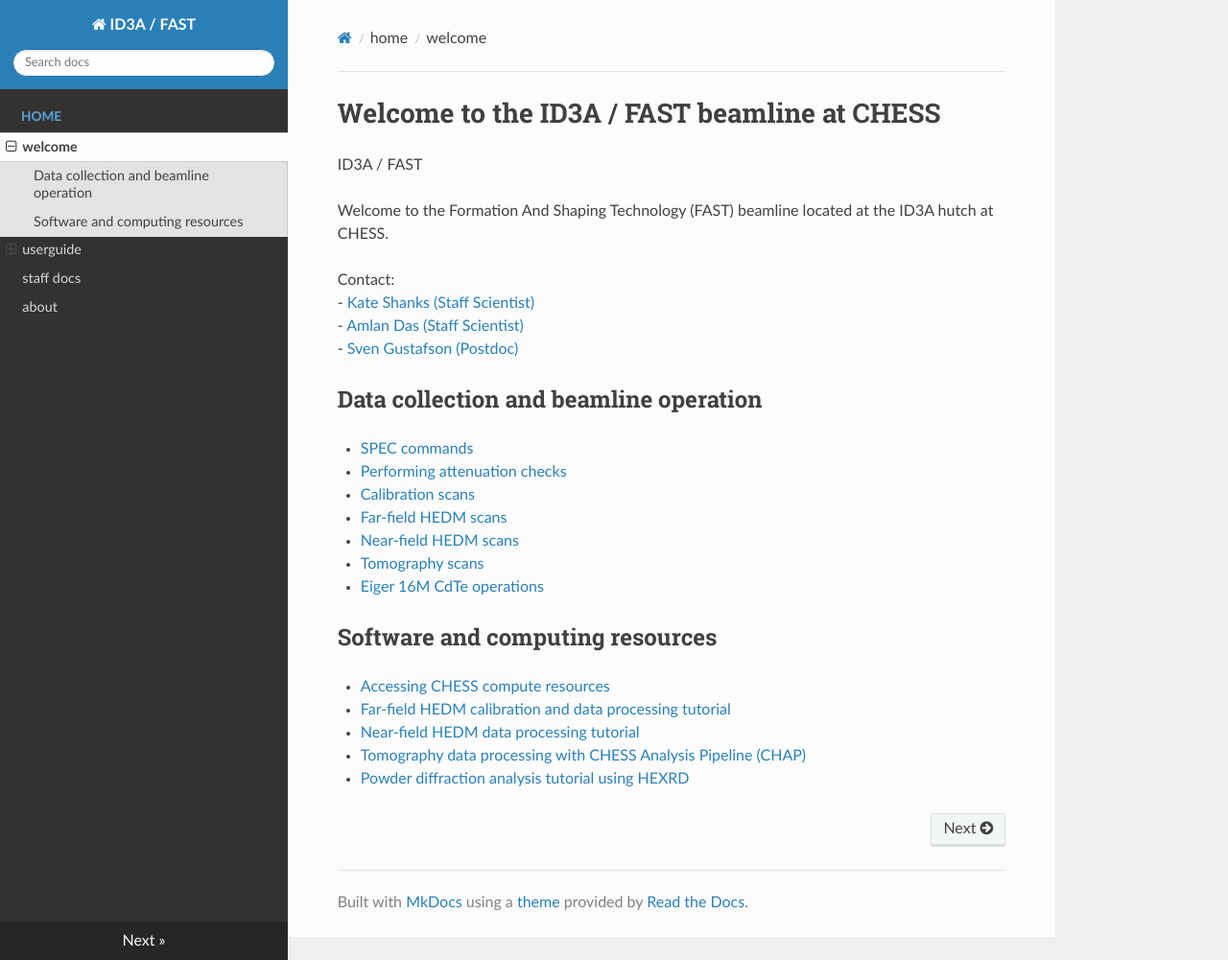
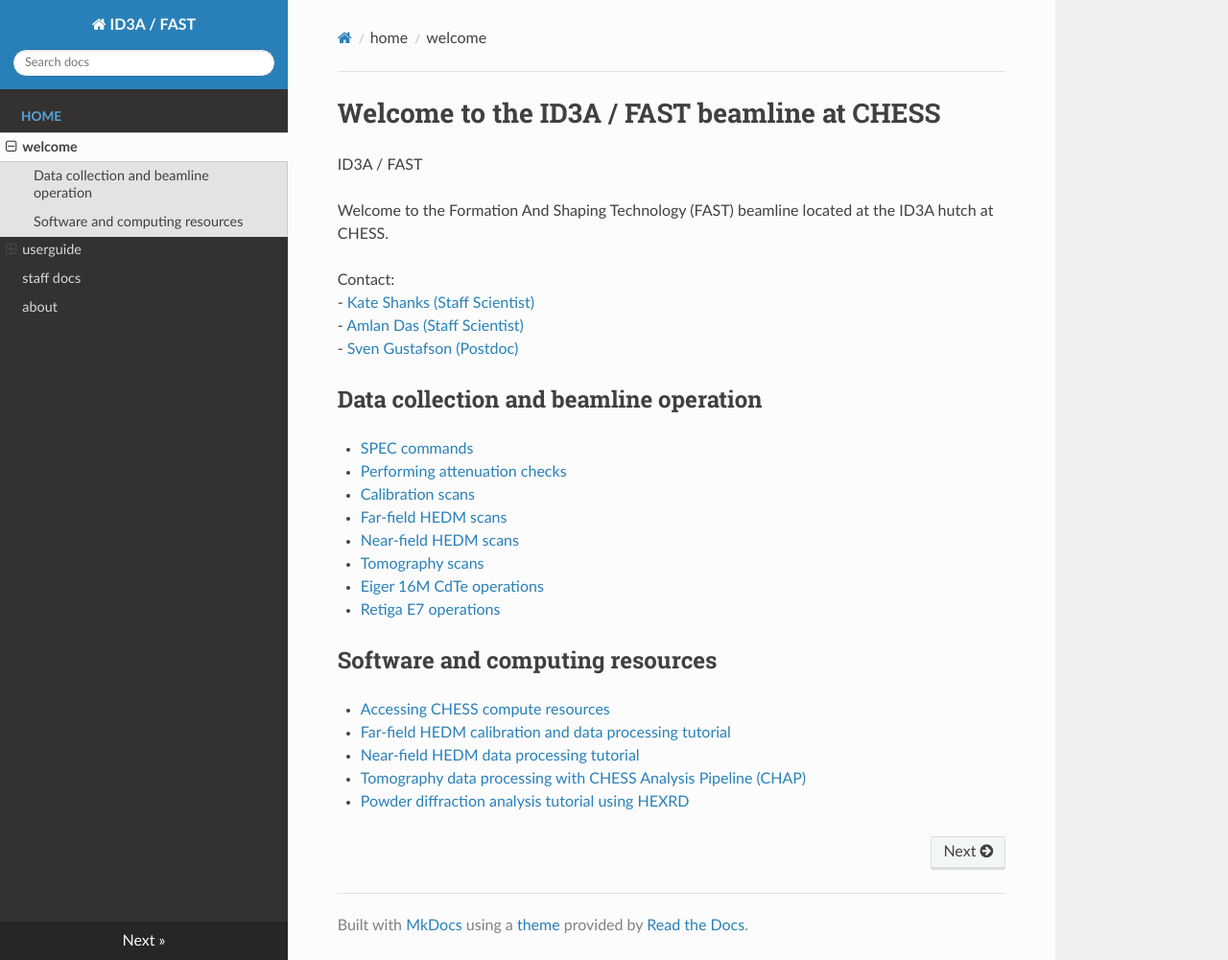
Before and after one commit to ksg52/CHESS-ID3A-FAST, an MkDocs documentation site: the page built from docs/index.md, in a window 1280 px wide and 1001 px high. Shown: the whole window at 96% size. Built offline with MkDocs 1.6.1, drawn with Linux system fonts in a browser that asks for light colours; nearby versions of some CDN libraries.

Commit message:
Update index.md

```diff
--- a/docs/index.md
+++ b/docs/index.md
@@ -18,6 +18,7 @@ Contact:
 * [Near-field HEDM scans](userguide/scans/nf/nf_scans.md)
 * [Tomography scans](userguide/scans/tomo/tomo_scans.md)
 * [Eiger 16M CdTe operations](userguide/hardware/EIG16M_CdTe/readme.md)
+* [Retiga E7 operations](userguide/hardware/RetigaE7/e7.md)
 
 ## Software and computing resources
 * [Accessing CHESS compute resources](userguide/compute/accessing_compute_resource.md)
```
